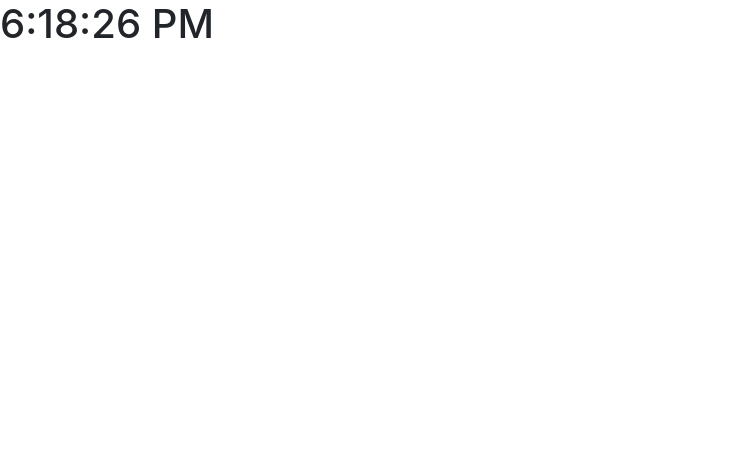
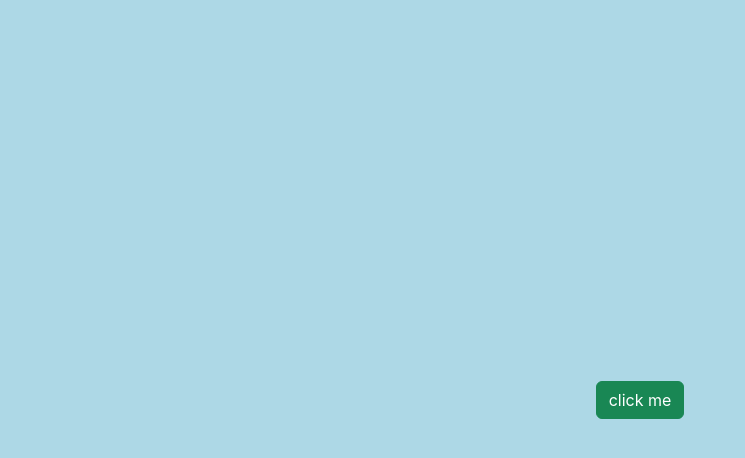
Before and after one commit to sumitj45/react-self-Practice, a React (Create React App) app in the folder news-app/: page / in a window 1280 px wide. Shown: the top 458 px of the page, without its empty margins (0-745 px from the left). Built offline with nearby package versions, Linux system fonts and the light colour scheme.

Commit message:
file updated

```diff
--- a/news-app/src/App.css
+++ b/news-app/src/App.css
@@ -36,3 +36,13 @@
         transform: rotate(360deg);
     }
 }
+
+div {
+    display: flex;
+    flex-direction: column;
+    width: 100%;
+    height: 100vh;
+    align-items: center;
+    justify-content: center;
+    background-color: lightblue;
+}
--- a/news-app/src/App.js
+++ b/news-app/src/App.js
@@ -1,51 +1,46 @@
-import React ,{useState} from 'react';
+import React, { useState } from 'react';
 import './App.css';
-import AddContact from './components/AddContact';
-import ContactList from './components/ContactList';
+// import AddContact from './components/AddContact';
+// import ContactList from './components/ContactList';
 
-//static
-// const contacts =[
-//   {
-//     id:"1",
-//     name:"sumit",
-//     email:"sumit@gmail.com"
-//   },
-//   {
-//     id:"2",
-//     name:"Amrii",
-//     email:"Amrii@gmail.com"
-//   }
 
 
 function App() {
-  //declare the hook
-  // const state=useState();
-// implementing the hook on the target area
+    const bgDefaultColour = "red";
+    const [bg, setBg] = useState(bgDefaultColour);
+    const [name, setName] = useState("click me");
+    const [change, setChange] = useState("btn btn-success");
+
+    const bgChange = () => {
+
+        const newBg = "#8e44ad";
+        setBg(newBg);
+        setName("Fuck U 🤌 ");
+
+    }
+
+    const bgBack = () => {
+        const color = "lightblue"
+        setBg(color);
+        setName("Oops 😯 ");
+        setChange("btn btn-primary")
+
+    }
+
+    return ( <
+        div style = {
+            { backgroundColour: bg } } >
+
+        <
+        button className = { change }
+        onClick = { bgChange }
+        onDoubleClick = { bgBack } > { name } < /button>
+
+        <
+        /div>
+    );
 
 
- const  incFunc =()=>{
-  // updating the num using setCount
-   let newCTime =new Date().toLocaleTimeString();
-  setCtime(newCTime)
-
-  }
-  setInterval(incFunc,1000);
-  let newTime =new Date().toLocaleTimeString();
-  const[cTime,setCtime]=useState(newTime);
-
-  return (
-    <div className="app">
-<h1>{cTime}</h1>
-{/* <button className="btn btn-primary" onClick={incFunc}>Click</button> */}
-
-
-{/*
-       <AddContact/>
-    <h3>ContactList</h3>
-       <ContactList contacts={contacts}/> */}
-
-    </div>
-  );
 }
 
 export default App;
```
